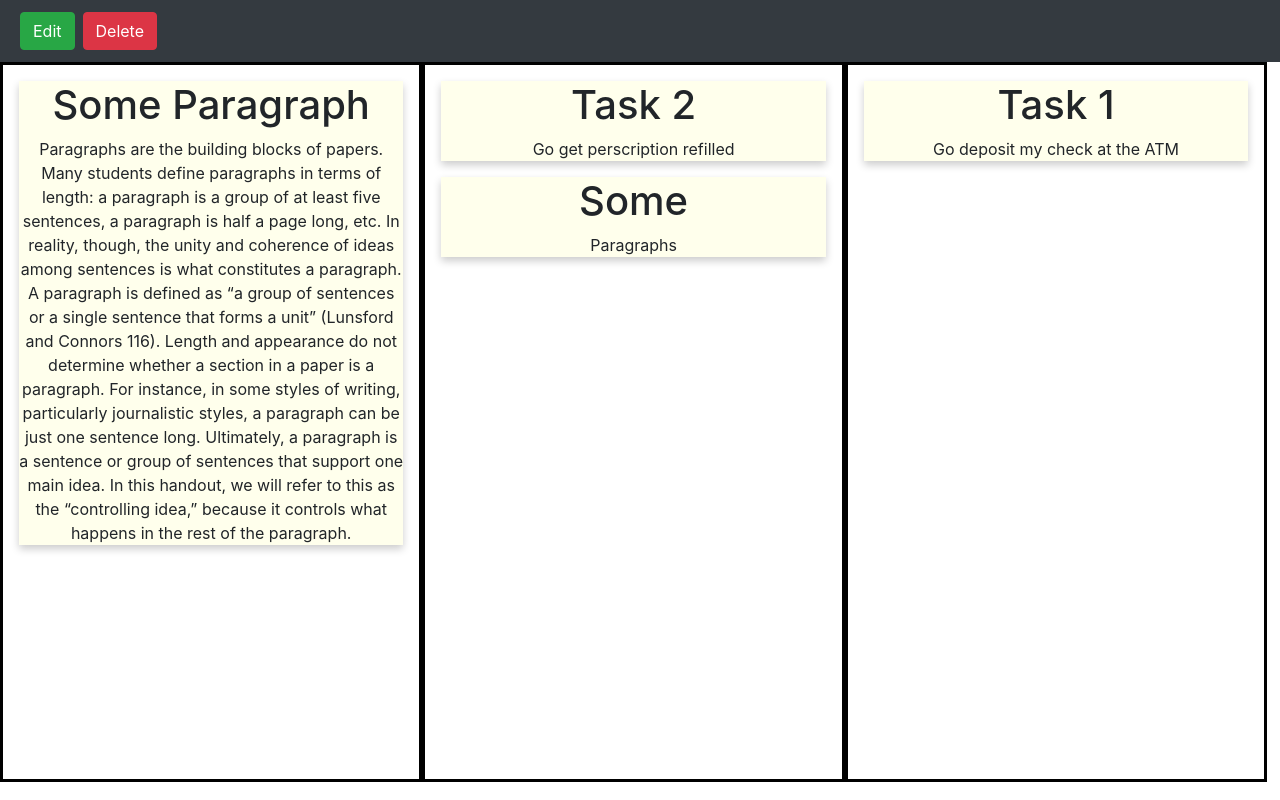
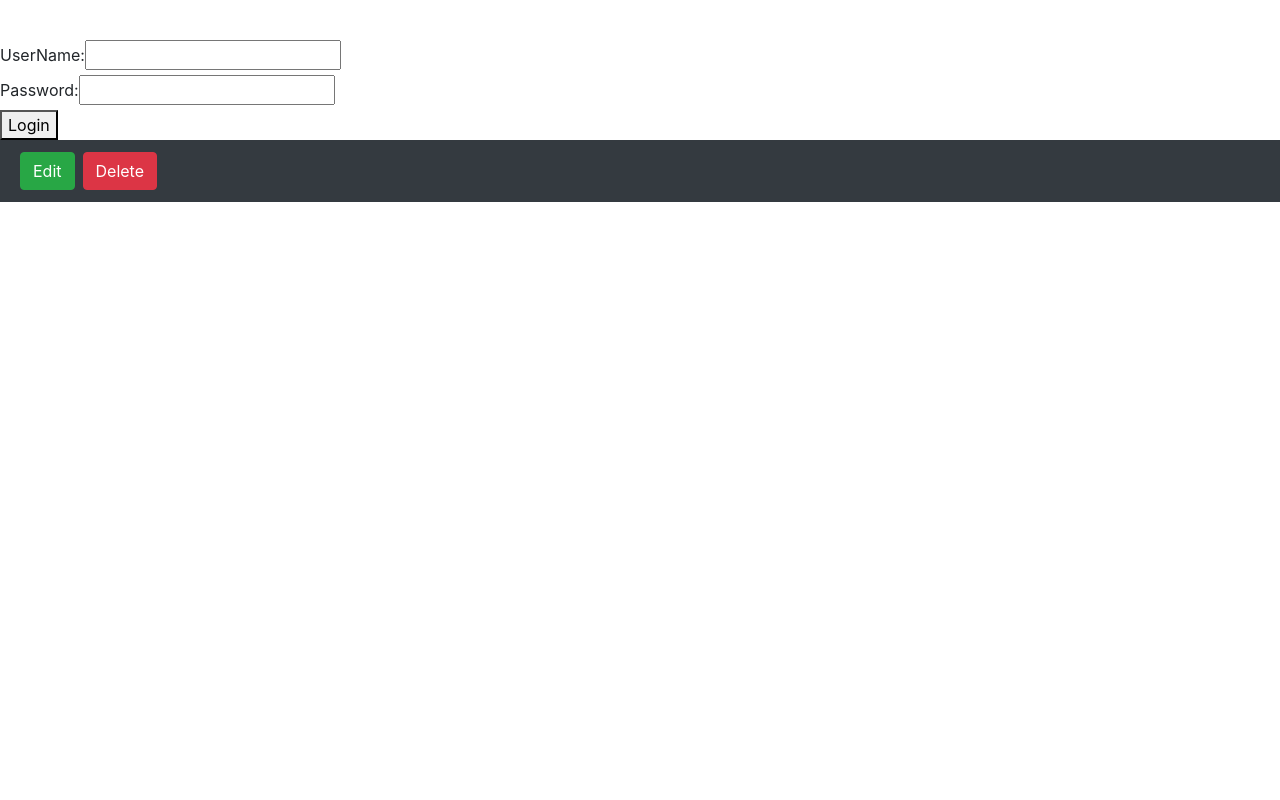
Before and after one commit to max-padgett/jsonreactapp, a React (Create React App) app: page / in a window 1280 px wide. Built offline with nearby package versions, Linux system fonts and the light colour scheme.

Commit message:
adding a login component.

```diff
--- a/package.json
+++ b/package.json
@@ -5,6 +5,7 @@
   "dependencies": {
     "bootstrap": "^4.1.3",
     "react": "^16.6.1",
+    "react-bootstrap": "^0.32.4",
     "react-dom": "^16.6.1",
     "react-router": "^4.3.1",
     "react-router-dom": "^4.3.1",
--- a/src/App.js
+++ b/src/App.js
@@ -3,6 +3,8 @@ import {BrowserRouter, Route} from "react-router-dom";
 import Root from "./Root";
 import './App.css';
 import FormCard from './FormCard';
+import Header from './Header';
+import Login from './Login';
 
 
 class App extends Component {
@@ -14,10 +16,9 @@ class App extends Component {
 
         <BrowserRouter>
           <switch>
-            <Route  path={'/'} component={Root} exact/>
-            <div>
+            <Route  path={'/'} component={Login} exact/>
+            <Header/>
             <Route  class="btn btn-success" style={{margin:'.5vh'}} path={'/form'} component={FormCard}/>
-            </div>
           </switch>
         </BrowserRouter>
 
--- /dev/null
+++ b/src/Login.js
@@ -0,0 +1,36 @@
+import React, { Component } from 'react';
+import { Button, FormGroup, FormControl, ControlLabel } from "react-bootstrap";
+
+class Login extends Component {
+
+    constructor(props, context){
+        super(props,context);
+        this.handleChange = this.handleChange.bind(this);
+    }
+
+    handleChange(e){
+
+    }
+
+    render() {
+        return (
+            <div>
+                <form>
+                    <FormGroup controlId="email">
+                    <ControlLabel></ControlLabel>
+
+                    </FormGroup>
+                </form>
+                <label>UserName: </label>
+                <input type="text"></input>
+                <br/>
+                <label>Password: </label>
+                <input type="text"></input>
+                <br/>
+                <button type="submit">Login</button>
+            </div>
+         );
+    }
+}
+
+export default Login;
```
Also changed, not shown: src/LoginController.js (added, +17 -0 lines), 1 other file (tests, documents, lock files or other folders).
